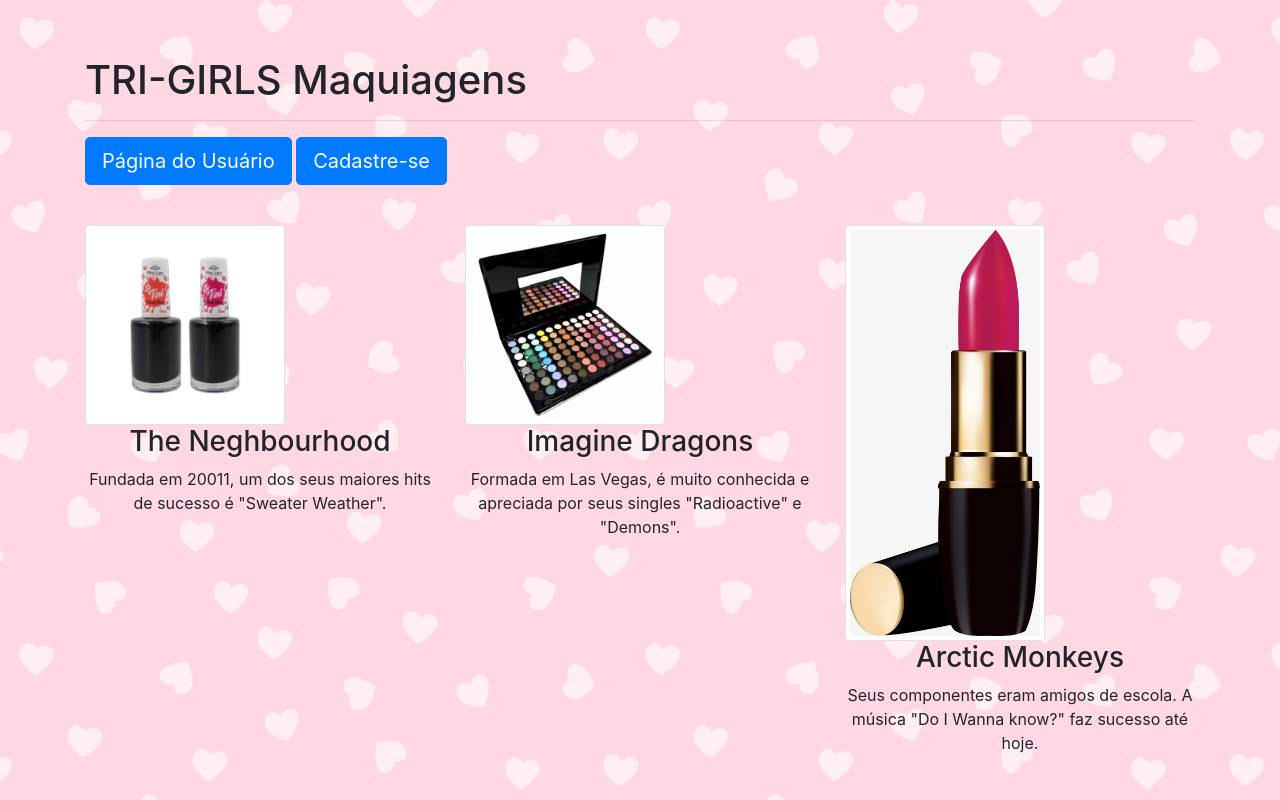
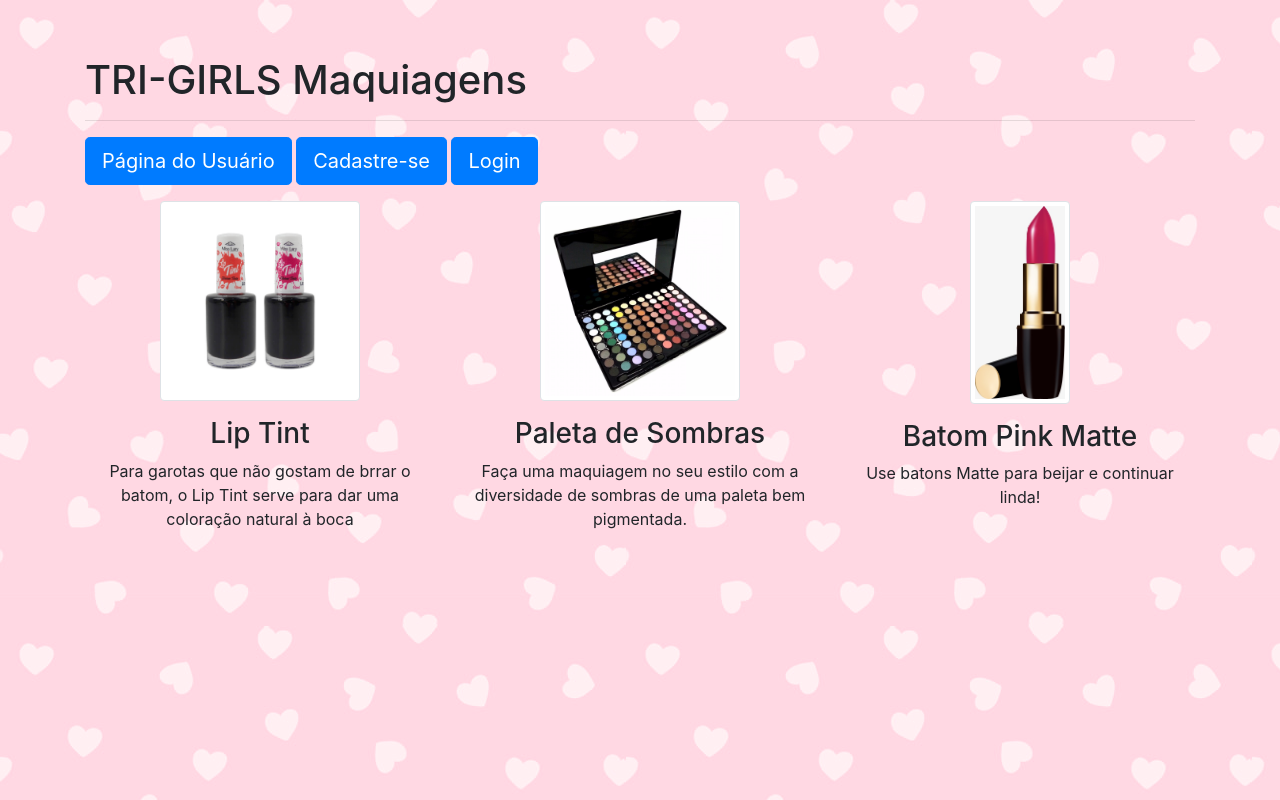
Before and after one commit to brunogomesifrn/info419maquiagem, a Django app: page /make/ in a window 1280 px wide. Run offline with Django 3.2, Linux system fonts and the light colour scheme; some libraries are stand-ins or nearby versions.

Commit message:
ajeitando a pag inicial

```diff
--- a/core/templates/pagina_inicial.html
+++ b/core/templates/pagina_inicial.html
@@ -35,27 +35,26 @@ href="/static/css/css.css">
 <p class="menu">
 <a href="{% url 'login' %}"><button class="btn btn-lg btn-primary " type="submit">Página do Usuário</button></a>
 <a href="{% url 'cadastro' %}"><button class="btn btn-lg btn-primary" type="submit">Cadastre-se</button></a>
+<a href="{% url 'login' %}"><button class="btn btn-lg btn-primary" type="submit">Login</button></a>
 </p>
-
-</br>
 
 <div class="row">
 <div class="col-12 col-sm-12 col-md-4 col-lg-4 col-xl-4">
-<img src="/static/lip.jpg" class="img-fluid img-thumbnail" alt="Arctic Monkeys" width="200px" height="200px">
-<h3 class=gloss> The Neghbourhood </h3>
-<p class=gloss> Fundada em 20011, um dos seus maiores hits de sucesso é "Sweater Weather".</p>
+<p class="gloss"><img src="/static/lip.jpg" class="img-fluid img-thumbnail" alt="Arctic Monkeys" width="200px" height="200px"></p>
+<h3 class="gloss"> Lip Tint </h3>
+<p class="gloss"> Para garotas que não gostam de brrar o batom, o Lip Tint serve para dar uma coloração natural à boca</p>
 </div>
 
 <div class="col-12 col-sm-12 col-md-4 col-lg-4 col-xl-4">
-<img src="/static/paleta.jpg" class="img-fluid img-thumbnail" alt="Arctic Monkeys" width="200px" height="200px">
-<h3 class=gloss> Imagine Dragons </h3>
-<p class=gloss> Formada em Las Vegas, é muito conhecida e apreciada por seus singles "Radioactive" e "Demons". </p>
+<p class="gloss"><img src="/static/paleta.jpg" class="img-fluid img-thumbnail" alt="Arctic Monkeys" width="200px" height="250px"></p>
+<h3 class="gloss"> Paleta de Sombras </h3>
+<p class="gloss"> Faça uma maquiagem no seu estilo com a diversidade de sombras de uma paleta bem pigmentada. </p>
 </div>
 
 <div class="col-12 col-sm-12 col-md-4 col-lg-4 col-xl-4">
-<img src="/static/bato.jpg" class="img-fluid img-thumbnail" alt="Arctic Monkeys" width="200px" height="200px">
-<h3 class=gloss> Arctic Monkeys </h3>
-<p class=gloss> Seus componentes eram amigos de escola. A música "Do I Wanna know?" faz sucesso até hoje. </p>
+<p class="gloss"><img src="/static/bato.jpg" class="img-fluid img-thumbnail" alt="Arctic Monkeys" width="100px" height="100px"></p>
+<h3 class="gloss"> Batom Pink Matte </h3>
+<p class="gloss"> Use batons Matte para beijar e continuar linda! </p>
 </div>
 </div>
 
```
Also changed, not shown: core/static/css/css.css (+6 -5 lines).
